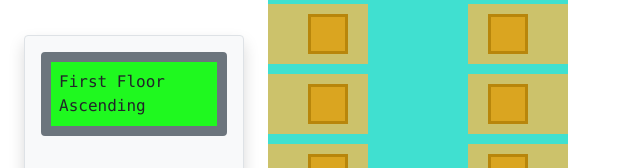
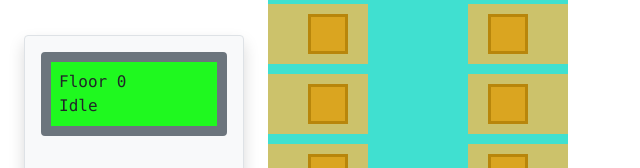
Before and after one commit to andry-iany/Elevator, a React (Vite) app: page / in a window 1280 px wide. Shown: the part 335-503 px from the top of the page, without its empty margins (0-640 px from the left). Built offline with nearby package versions, Linux system fonts and the light colour scheme.

Commit message:
update text in status display

```diff
--- a/src/features/controls/components/Controls/index.tsx
+++ b/src/features/controls/components/Controls/index.tsx
@@ -3,12 +3,12 @@ import { Col, Row } from "react-bootstrap";
 import ControlButton from "../ControlButton";
 
 interface ControlsProps {
-  maxFloor: number;
+  floorCount: number;
 }
-const Controls: FC<ControlsProps> = ({ maxFloor }) => {
+const Controls: FC<ControlsProps> = ({ floorCount }) => {
   const controls: JSX.Element[] = [];
 
-  for (let i = maxFloor; i >= 0; i--) {
+  for (let i = floorCount - 1; i >= 0; i--) {
     controls.push(
       <Col key={i} className="py-2 px-0">
         <ControlButton floor={i} />
--- a/src/features/controls/components/ControlsAndStatusDisplay/index.tsx
+++ b/src/features/controls/components/ControlsAndStatusDisplay/index.tsx
@@ -1,14 +1,21 @@
+import { FLOOR_COUNT } from "../../../elevator/constants";
+import {
+  useSelectCurrentFloor,
+  useSelectElevatorStatus,
+} from "../../../elevator/hooks";
 import Controls from "../Controls";
 import StatusDisplay from "../StatusDisplay";
 
 const ControlsAndStatusDisplay = () => {
+  const status = useSelectElevatorStatus();
+  const currentFloor = useSelectCurrentFloor();
   return (
     <div
       className="border rounded shadow bg-light"
       style={{ width: "220px", flexShrink: "0" }}
     >
-      <StatusDisplay floor={1} move="ascending" />
-      <Controls maxFloor={6} />
+      <StatusDisplay floor={currentFloor} status={status} />
+      <Controls floorCount={FLOOR_COUNT} />
     </div>
   );
 };
--- a/src/features/controls/components/StatusDisplay/index.tsx
+++ b/src/features/controls/components/StatusDisplay/index.tsx
@@ -1,30 +1,37 @@
-import { FC } from "react";
+import { FC, useEffect, useState } from "react";
+import { ElevatorState } from "../../../elevator/types";
 
 interface StatusDisplayProps {
-  move?: "descending" | "ascending";
+  status: ElevatorState["status"];
   floor: number;
 }
 
-const StatusDisplay: FC<StatusDisplayProps> = ({ move, floor }) => {
-  const floorNumberMap = [
-    "basement",
-    "first",
-    "second",
-    "third",
-    "fourth",
-    "fifth",
-    "sixth",
-  ];
-  const currentFloor =
-    floor === 0 ? floorNumberMap[0] : `${floorNumberMap[floor]} floor`;
+const StatusDisplay: FC<StatusDisplayProps> = ({ status, floor }) => {
+  const [ellipsis, setEllipsis] = useState("");
+
+  // show animated ellipsis when the elevator is moving
+  useEffect(() => {
+    if (status === "idle") {
+      return setEllipsis("");
+    } else {
+      const interval = setInterval(
+        () => setEllipsis((cur) => (cur.length === 3 ? "" : cur + ".")),
+        300
+      );
+      return () => clearInterval(interval);
+    }
+  }, [status, setEllipsis]);
 
   return (
     <div
       className="text-capitalize rounded p-2 m-3 border-secondary"
       style={{ background: "#1ff91f", border: "10px solid" }}
     >
-      <p className="m-0">{currentFloor}</p>
-      <p className="m-0">{move}</p>
+      <p className="m-0">{`Floor ${floor}`}</p>
+      <p className="m-0">
+        {status}
+        {ellipsis}
+      </p>
     </div>
   );
 };
--- a/src/features/elevator/hooks/index.ts
+++ b/src/features/elevator/hooks/index.ts
@@ -8,6 +8,7 @@ import {
   selectNextFloor,
   selectIsFloorReached,
   elevatorOpenedThenClosed,
+  selectCurrentFloor,
 } from "../slice";
 
 export const useRequestElevator = () => {
@@ -52,6 +53,10 @@ export const useSelectElevatorStatus = () => {
   return useAppSelector((state) => selectElevatorStatus(state));
 };
 
+export const useSelectCurrentFloor = () => {
+  return useAppSelector((state) => selectCurrentFloor(state));
+};
+
 export const useSelectNextFloor = () => {
   return useAppSelector((state) => selectNextFloor(state));
 };
--- a/src/features/elevator/slice/index.ts
+++ b/src/features/elevator/slice/index.ts
@@ -31,8 +31,10 @@ const slice = createSlice({
       }
 
       // update status
-      if (state.status === "idle") state.status = direction;
+      if (state.status === "idle" && !state.isFloorReached)
+        state.status = direction;
     },
+
     elevatorMoved(state: ElevatorState) {
       // update current floor
       const dy = state.status === "ascending" ? 1 : -1;
@@ -44,6 +46,7 @@ const slice = createSlice({
         state.toDescendTo[0] === state.currentFloor
       ) {
         state.isFloorReached = true;
+        state.status = "idle";
       }
     },
     elevatorOpenedThenClosed(state: ElevatorState) {
@@ -61,8 +64,6 @@ const slice = createSlice({
         state.status = "ascending";
       } else if (state.toDescendTo.length > 0) {
         state.status = "descending";
-      } else {
-        state.status = "idle";
       }
     },
   },
@@ -99,6 +100,8 @@ export const selectIsElevatorRequestedAt = (
 };
 
 export const selectElevatorStatus = (state: RootState) => state.elevator.status;
+export const selectCurrentFloor = (state: RootState) =>
+  state.elevator.currentFloor;
 export const selectIsFloorReached = (state: RootState) =>
   state.elevator.isFloorReached;
 
```
